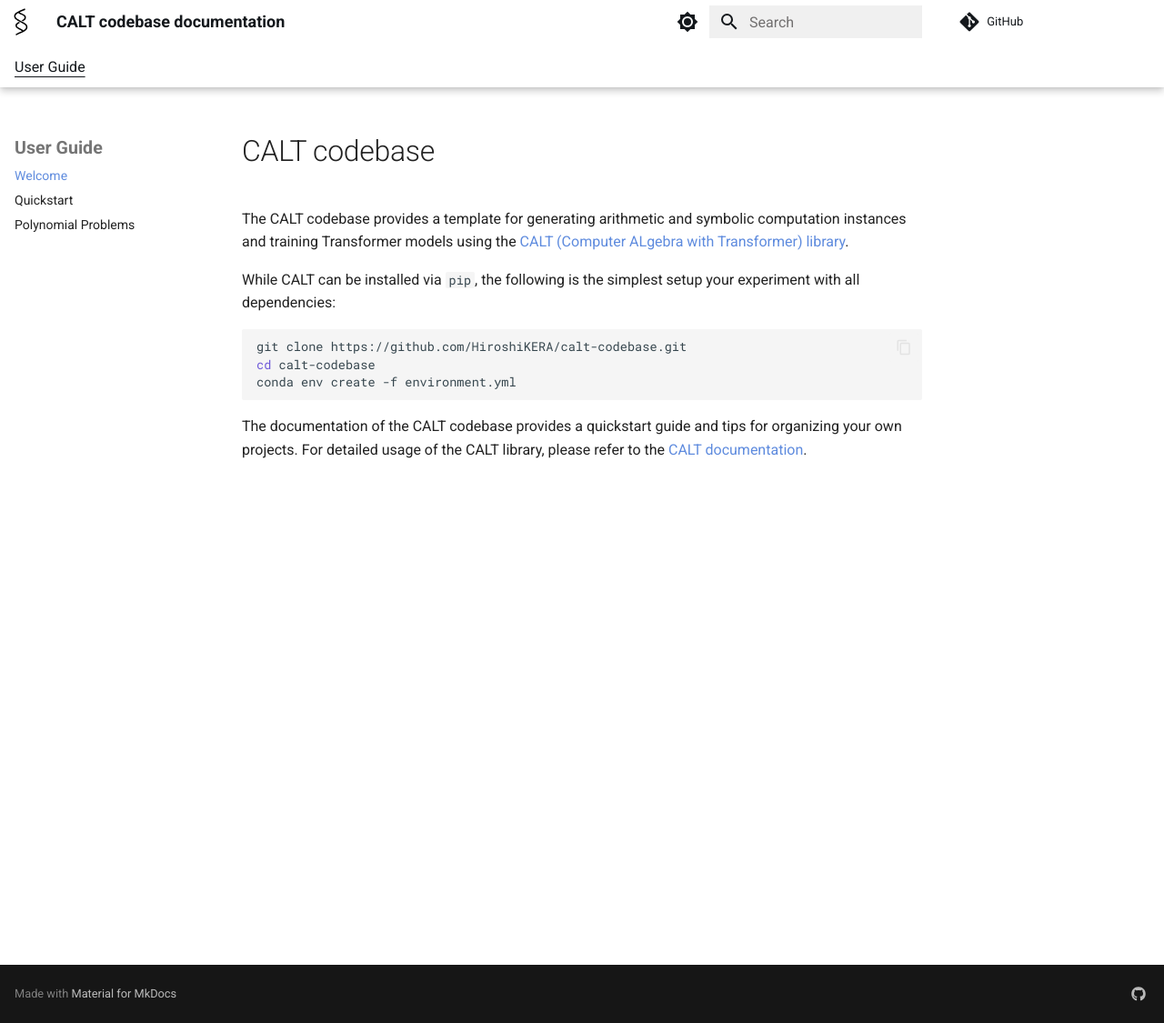
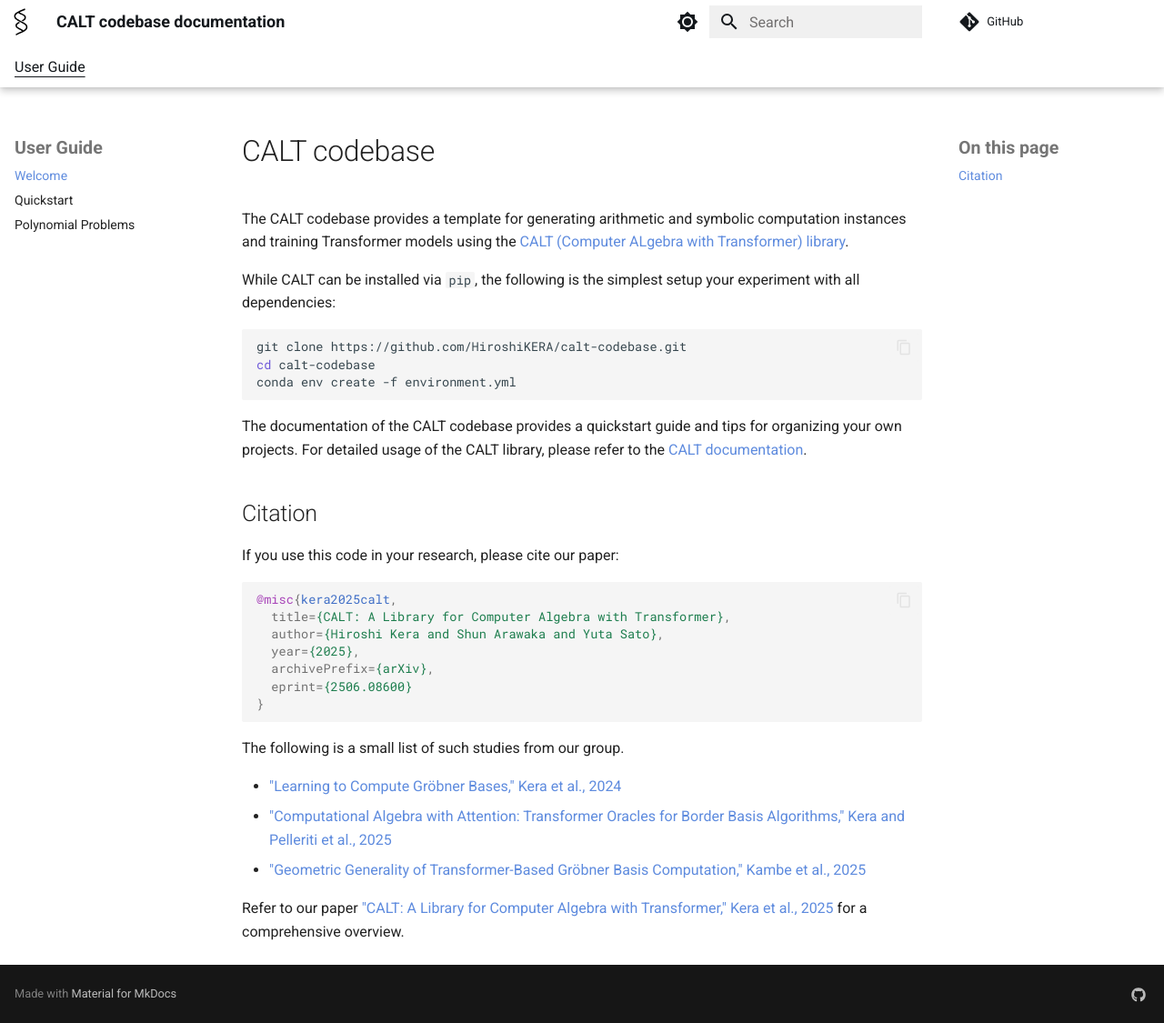
Before and after one commit to HiroshiKERA/calt-codebase, an MkDocs documentation site: the page built from docs/README.md, in a window 1280 px wide and 1125 px high. Shown: the whole window at 91% size. Built offline with MkDocs 1.6.1 and Material for MkDocs 9.7.7, drawn with Linux system fonts in a browser that asks for light colours; plug-ins that fetch from the network failed and are left out; comment, search, counter and statistics services are not loaded; the version menu is left out.

Commit message:
adde citation info

````diff
--- a/docs/README.md
+++ b/docs/README.md
@@ -11,3 +11,25 @@ conda env create -f environment.yml
 ```
 
 The documentation of the CALT codebase provides a quickstart guide and tips for organizing your own projects. For detailed usage of the CALT library, please refer to the [CALT documentation](https://hiroshikera.github.io/calt/).
+
+## Citation
+
+If you use this code in your research, please cite our paper:
+
+```bibtex
+@misc{kera2025calt,
+  title={CALT: A Library for Computer Algebra with Transformer},
+  author={Hiroshi Kera and Shun Arawaka and Yuta Sato},
+  year={2025},
+  archivePrefix={arXiv},
+  eprint={2506.08600}
+}
+```
+
+The following is a small list of such studies from our group.
+
+- ["Learning to Compute Gröbner Bases," Kera et al., 2024](https://arxiv.org/abs/2311.12904)
+- ["Computational Algebra with Attention: Transformer Oracles for Border Basis Algorithms," Kera and Pelleriti et al., 2025](https://arxiv.org/abs/2505.23696)
+- ["Geometric Generality of Transformer-Based Gröbner Basis Computation," Kambe et al., 2025](https://arxiv.org/abs/2504.12465)
+
+Refer to our paper ["CALT: A Library for Computer Algebra with Transformer," Kera et al., 2025](https://arxiv.org/abs/2506.08600) for a comprehensive overview.
````
